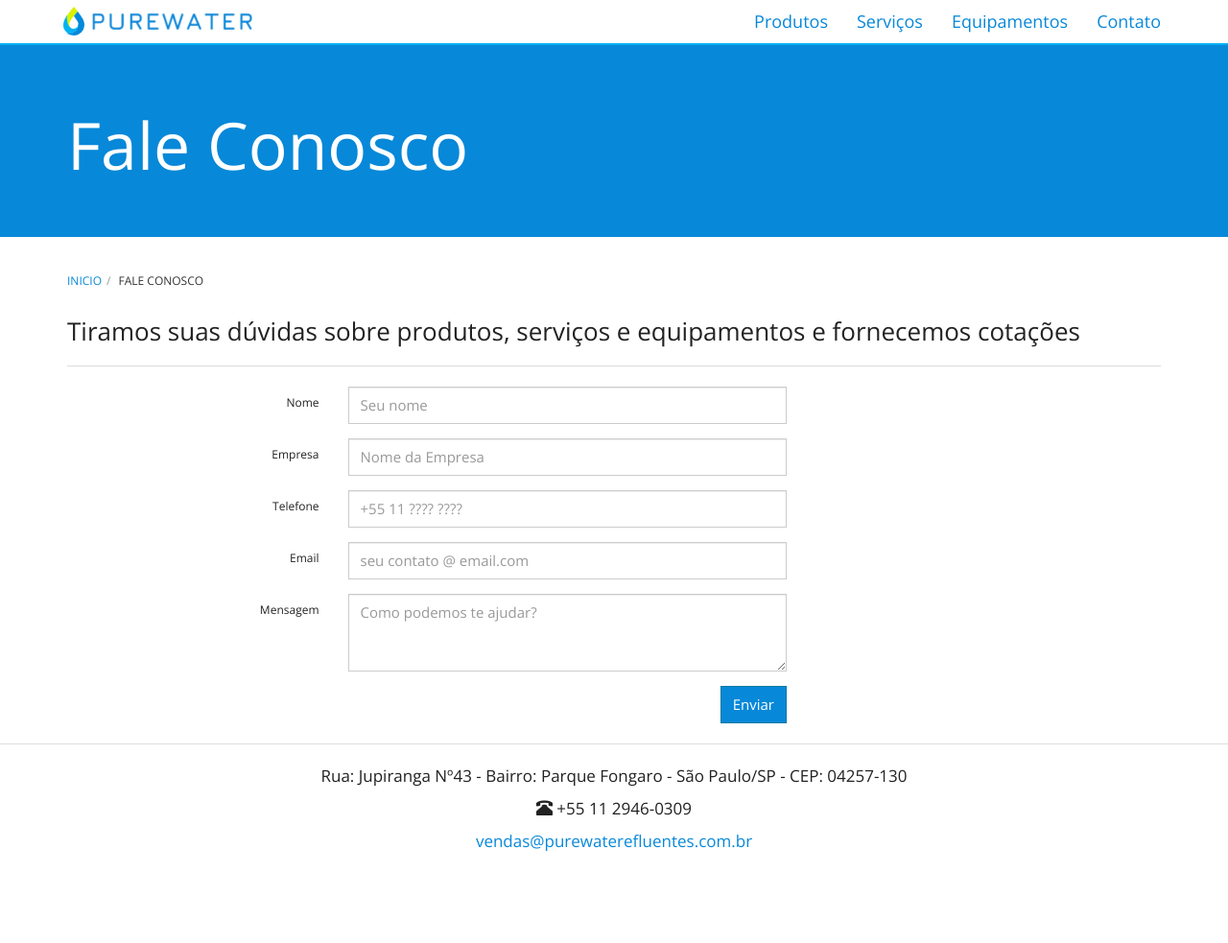
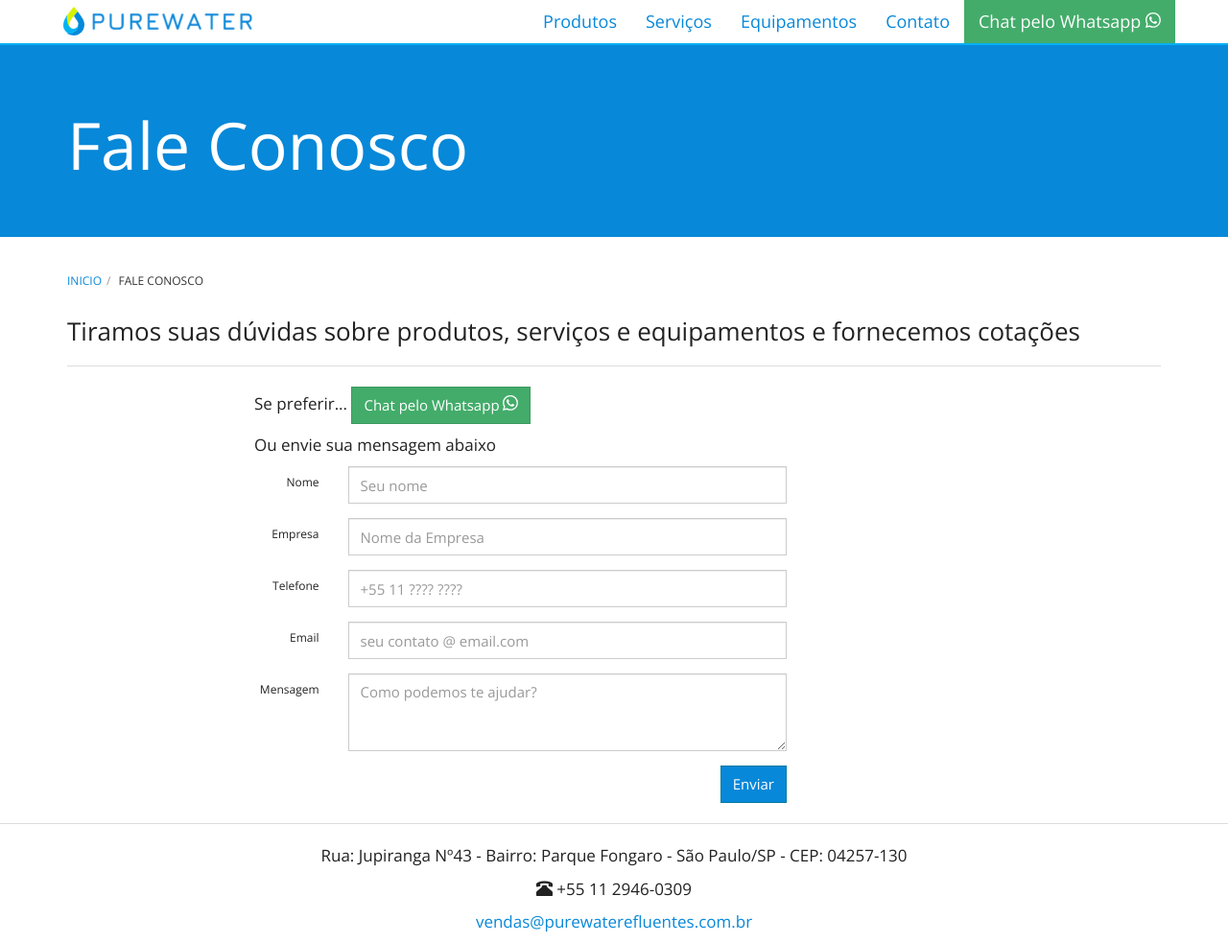
Before and after one commit to purewaterefluentes/purewaterefluentes.github.io, a Jekyll site: the page built from contato/index.html, in a window 1280 px wide and 983 px high. Shown: the whole window at 96% size. Built offline with Jekyll 4.4.1, drawn with Linux system fonts in a browser that asks for light colours; nearby versions of some CDN libraries; library files that are not in the unit come from our copies.

Commit message:
Botao do zap no menu. Botao zap para todos os dispositivos

```diff
--- a/_layouts/contato.html
+++ b/_layouts/contato.html
@@ -14,7 +14,7 @@
   Solicite já a sua cotação
 </button>
 
-  <a onclick="gtagReportConversionWhatsapp()" href="https://wa.me/5511913409867?text=Tenho%20interesse%20em%20{{ page.title }}" target="pw_whats" class="btn btn-success mobile-only">
+  <a onclick="gtagReportConversionWhatsapp()" href="https://wa.me/5511913409867?text=Tenho%20interesse%20em%20{{ page.title }}" target="pw_whats" class="btn btn-success">
       Chat pelo Whatsapp
       <svg xmlns="http://www.w3.org/2000/svg" width="16" height="16" fill="currentColor" viewBox="0 0 16 16">
       <path d="M13.601 2.326A7.854 7.854 0 0 0 7.994 0C3.627 0 .068 3.558.064 7.926c0 1.399.366 2.76 1.057 3.965L0 16l4.204-1.102a7.933 7.933 0 0 0 3.79.965h.004c4.368 0 7.926-3.558 7.93-7.93A7.898 7.898 0 0 0 13.6 2.326zM7.994 14.521a6.573 6.573 0 0 1-3.356-.92l-.24-.144-2.494.654.666-2.433-.156-.251a6.56 6.56 0 0 1-1.007-3.505c0-3.626 2.957-6.584 6.591-6.584a6.56 6.56 0 0 1 4.66 1.931 6.557 6.557 0 0 1 1.928 4.66c-.004 3.639-2.961 6.592-6.592 6.592zm3.615-4.934c-.197-.099-1.17-.578-1.353-.646-.182-.065-.315-.099-.445.099-.133.197-.513.646-.627.775-.114.133-.232.148-.43.05-.197-.1-.836-.308-1.592-.985-.59-.525-.985-1.175-1.103-1.372-.114-.198-.011-.304.088-.403.087-.088.197-.232.296-.346.1-.114.133-.198.198-.33.065-.134.034-.248-.015-.347-.05-.099-.445-1.076-.612-1.47-.16-.389-.323-.335-.445-.34-.114-.007-.247-.007-.38-.007a.729.729 0 0 0-.529.247c-.182.198-.691.677-.691 1.654 0 .977.71 1.916.81 2.049.098.133 1.394 2.132 3.383 2.992.47.205.84.326 1.129.418.475.152.904.129 1.246.08.38-.058 1.171-.48 1.338-.943.164-.464.164-.86.114-.943-.049-.084-.182-.133-.38-.232z"/>
--- a/_layouts/default.html
+++ b/_layouts/default.html
@@ -50,6 +50,14 @@
               <a href="{{ item.url }}" class="{{ item.class }}">{{ item.name }}</a>
             </li>
           {% endfor %}
+            <li>
+              <a onclick="gtagReportConversionWhatsapp()" href="https://wa.me/5511913409867" target="pw_whats" class="zap">
+                Chat pelo Whatsapp
+                <svg xmlns="http://www.w3.org/2000/svg" width="16" height="16" fill="currentColor" viewBox="0 0 16 16">
+                  <path d="M13.601 2.326A7.854 7.854 0 0 0 7.994 0C3.627 0 .068 3.558.064 7.926c0 1.399.366 2.76 1.057 3.965L0 16l4.204-1.102a7.933 7.933 0 0 0 3.79.965h.004c4.368 0 7.926-3.558 7.93-7.93A7.898 7.898 0 0 0 13.6 2.326zM7.994 14.521a6.573 6.573 0 0 1-3.356-.92l-.24-.144-2.494.654.666-2.433-.156-.251a6.56 6.56 0 0 1-1.007-3.505c0-3.626 2.957-6.584 6.591-6.584a6.56 6.56 0 0 1 4.66 1.931 6.557 6.557 0 0 1 1.928 4.66c-.004 3.639-2.961 6.592-6.592 6.592zm3.615-4.934c-.197-.099-1.17-.578-1.353-.646-.182-.065-.315-.099-.445.099-.133.197-.513.646-.627.775-.114.133-.232.148-.43.05-.197-.1-.836-.308-1.592-.985-.59-.525-.985-1.175-1.103-1.372-.114-.198-.011-.304.088-.403.087-.088.197-.232.296-.346.1-.114.133-.198.198-.33.065-.134.034-.248-.015-.347-.05-.099-.445-1.076-.612-1.47-.16-.389-.323-.335-.445-.34-.114-.007-.247-.007-.38-.007a.729.729 0 0 0-.529.247c-.182.198-.691.677-.691 1.654 0 .977.71 1.916.81 2.049.098.133 1.394 2.132 3.383 2.992.47.205.84.326 1.129.418.475.152.904.129 1.246.08.38-.058 1.171-.48 1.338-.943.164-.464.164-.86.114-.943-.049-.084-.182-.133-.38-.232z"/>
+                </svg>
+              </a>
+            </li>
           </ul>
         {% endif %}
         </div><!-- /.nav-collapse -->
--- a/contato/index.html
+++ b/contato/index.html
@@ -5,10 +5,10 @@
 
 <h3>Tiramos suas dúvidas sobre produtos, serviços e equipamentos e fornecemos cotações</h3>
 <hr>
-<div class="row mobile-only">
+<div class="row">
     <div class="col-md-6 col-md-offset-2">
         <p>Se preferir...</p>
-        <a onclick="gtagReportConversionWhatsapp()" href="https://wa.me/5511913409867" target="pw_whats" class="btn btn-success mobile-only">
+        <a onclick="gtagReportConversionWhatsapp()" href="https://wa.me/5511913409867" target="pw_whats" class="btn btn-success">
         Chat pelo Whatsapp
           <svg xmlns="http://www.w3.org/2000/svg" width="16" height="16" fill="currentColor" viewBox="0 0 16 16">
           <path d="M13.601 2.326A7.854 7.854 0 0 0 7.994 0C3.627 0 .068 3.558.064 7.926c0 1.399.366 2.76 1.057 3.965L0 16l4.204-1.102a7.933 7.933 0 0 0 3.79.965h.004c4.368 0 7.926-3.558 7.93-7.93A7.898 7.898 0 0 0 13.6 2.326zM7.994 14.521a6.573 6.573 0 0 1-3.356-.92l-.24-.144-2.494.654.666-2.433-.156-.251a6.56 6.56 0 0 1-1.007-3.505c0-3.626 2.957-6.584 6.591-6.584a6.56 6.56 0 0 1 4.66 1.931 6.557 6.557 0 0 1 1.928 4.66c-.004 3.639-2.961 6.592-6.592 6.592zm3.615-4.934c-.197-.099-1.17-.578-1.353-.646-.182-.065-.315-.099-.445.099-.133.197-.513.646-.627.775-.114.133-.232.148-.43.05-.197-.1-.836-.308-1.592-.985-.59-.525-.985-1.175-1.103-1.372-.114-.198-.011-.304.088-.403.087-.088.197-.232.296-.346.1-.114.133-.198.198-.33.065-.134.034-.248-.015-.347-.05-.099-.445-1.076-.612-1.47-.16-.389-.323-.335-.445-.34-.114-.007-.247-.007-.38-.007a.729.729 0 0 0-.529.247c-.182.198-.691.677-.691 1.654 0 .977.71 1.916.81 2.049.098.133 1.394 2.132 3.383 2.992.47.205.84.326 1.129.418.475.152.904.129 1.246.08.38-.058 1.171-.48 1.338-.943.164-.464.164-.86.114-.943-.049-.084-.182-.133-.38-.232z"/>
--- a/website/app.css
+++ b/website/app.css
@@ -44,6 +44,14 @@
   font-size: 18px;
   font-weight: 500;
   color: #0788D9 !important;
+}
+
+.navbar-purewater .navbar-nav>li>a.zap,
+.navbar-purewater .navbar-nav>li>a.zap:hover,
+.navbar-purewater .navbar-nav>li>a.zap:focus {
+  color: #ffffff !important;
+  background-color: #43ac6a;
+  border-color: #3c9a5f;
 }
 
 .navbar-purewater .navbar-brand:hover,
```
